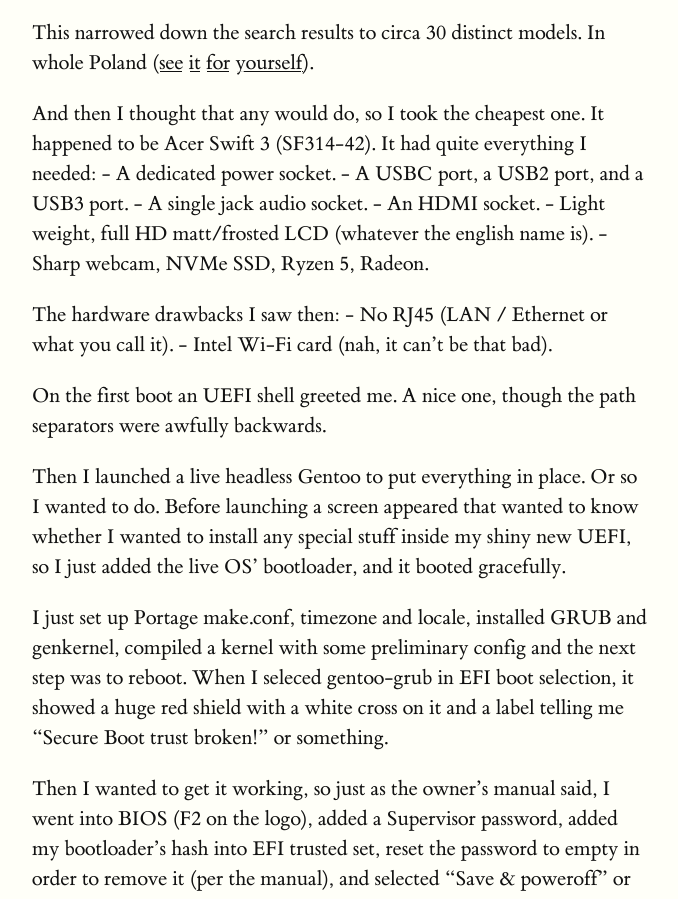
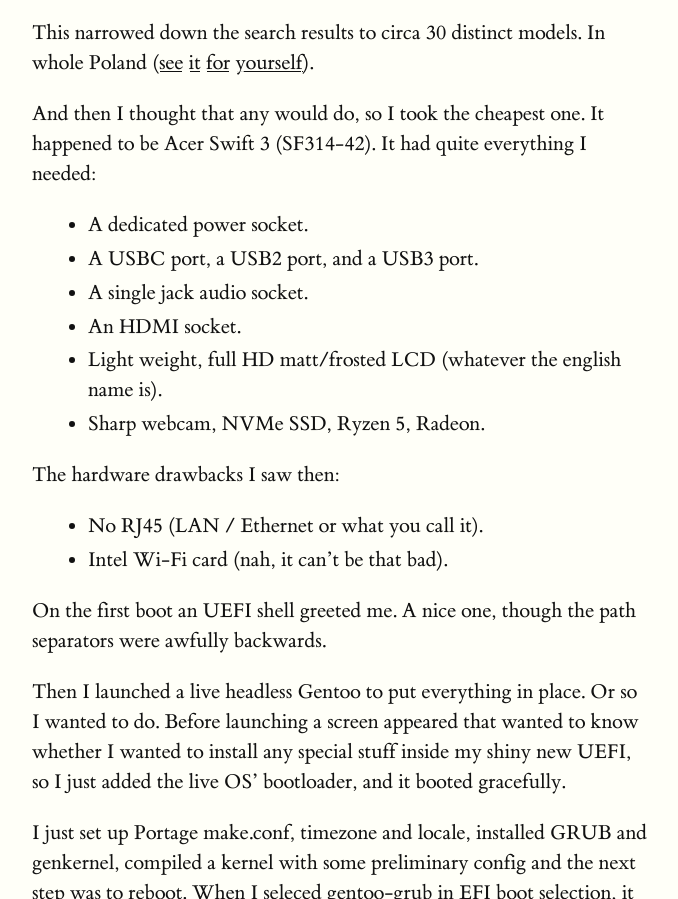
Before and after one commit to Arusekk/arusekk.github.io, a plain HTML site: page posts/an-adventure-with-acer-swift.html in a window 1280 px wide. Shown: the part 931-1830 px from the top of the page, without its empty margins (128-806 px from the left). Drawn offline with Linux system fonts and the light colour scheme.

Commit message:
deploy: c9976b0e48fcad09b813d5b56782ff4b795109d1

```diff
--- a/posts/an-adventure-with-acer-swift.html
+++ b/posts/an-adventure-with-acer-swift.html
@@ -36,8 +36,20 @@
 <p>(a linguistic digression):</p>
 <p>‘A laptop’ came from ‘a lap-top PC’, just as ‘a desktop’ came from ‘a desk-top PC’, and I am not willing to talk any ultrabook / hyperbook nonsense, though I like ‘netbook’ as an analogy of a networking notepad. See <a href="i-translated-git.html">I translated Git!</a> for how hard it is to translate English nominalization of adjectives which is “business as usual”.</p>
 <p>This narrowed down the search results to circa 30 distinct models. In whole Poland (<a href="https://mediamarkt.pl/komputery-i-tablety/laptopy-laptopy-2-w-1./procesor=amd,amd-ryzen-3,amd-ryzen-5,amd-ryzen-7,amd-ryzen-9&amp;system-operacyjny=brak-systemu">see</a> <a href="https://www.neonet.pl/komputery/laptopy/f/18176-rodzaj-procesora:amd-ryzen-5,amd-ryzen-7/8183-system-operacyjny:brak.html">it</a> <a href="https://www.euro.com.pl/laptopy-i-netbooki,rodzaj-procesora_3!amd,system-operacyjny_3!bez-systemu.bhtml">for</a> <a href="https://www.mediaexpert.pl/komputery-i-tablety/laptopy-i-ultrabooki/laptopy/system-operacyjny_chrome-os.brak-dos/procesor_amd-seria-e.amd-seria-a.amd-seria-3000.amd-ryzen-3.amd-ryzen-5.amd-ryzen-7.amd-ryzen-9.amd-ryzen-9-5900hx.amd-ryzen-7-5800h">yourself</a>).</p>
-<p>And then I thought that any would do, so I took the cheapest one. It happened to be Acer Swift 3 (SF314-42). It had quite everything I needed: - A dedicated power socket. - A USBC port, a USB2 port, and a USB3 port. - A single jack audio socket. - An HDMI socket. - Light weight, full HD matt/frosted LCD (whatever the english name is). - Sharp webcam, NVMe SSD, Ryzen 5, Radeon.</p>
-<p>The hardware drawbacks I saw then: - No RJ45 (LAN / Ethernet or what you call it). - Intel Wi-Fi card (nah, it can’t be that bad).</p>
+<p>And then I thought that any would do, so I took the cheapest one. It happened to be Acer Swift 3 (SF314-42). It had quite everything I needed:</p>
+<ul>
+<li>A dedicated power socket.</li>
+<li>A USBC port, a USB2 port, and a USB3 port.</li>
+<li>A single jack audio socket.</li>
+<li>An HDMI socket.</li>
+<li>Light weight, full HD matt/frosted LCD (whatever the english name is).</li>
+<li>Sharp webcam, NVMe SSD, Ryzen 5, Radeon.</li>
+</ul>
+<p>The hardware drawbacks I saw then:</p>
+<ul>
+<li>No RJ45 (LAN / Ethernet or what you call it).</li>
+<li>Intel Wi-Fi card (nah, it can’t be that bad).</li>
+</ul>
 <p>On the first boot an UEFI shell greeted me. A nice one, though the path separators were awfully backwards.</p>
 <p>Then I launched a live headless Gentoo to put everything in place. Or so I wanted to do. Before launching a screen appeared that wanted to know whether I wanted to install any special stuff inside my shiny new UEFI, so I just added the live OS’ bootloader, and it booted gracefully.</p>
 <p>I just set up Portage make.conf, timezone and locale, installed GRUB and genkernel, compiled a kernel with some preliminary config and the next step was to reboot. When I seleced gentoo-grub in EFI boot selection, it showed a huge red shield with a white cross on it and a label telling me “Secure Boot trust broken!” or something.</p>
```
